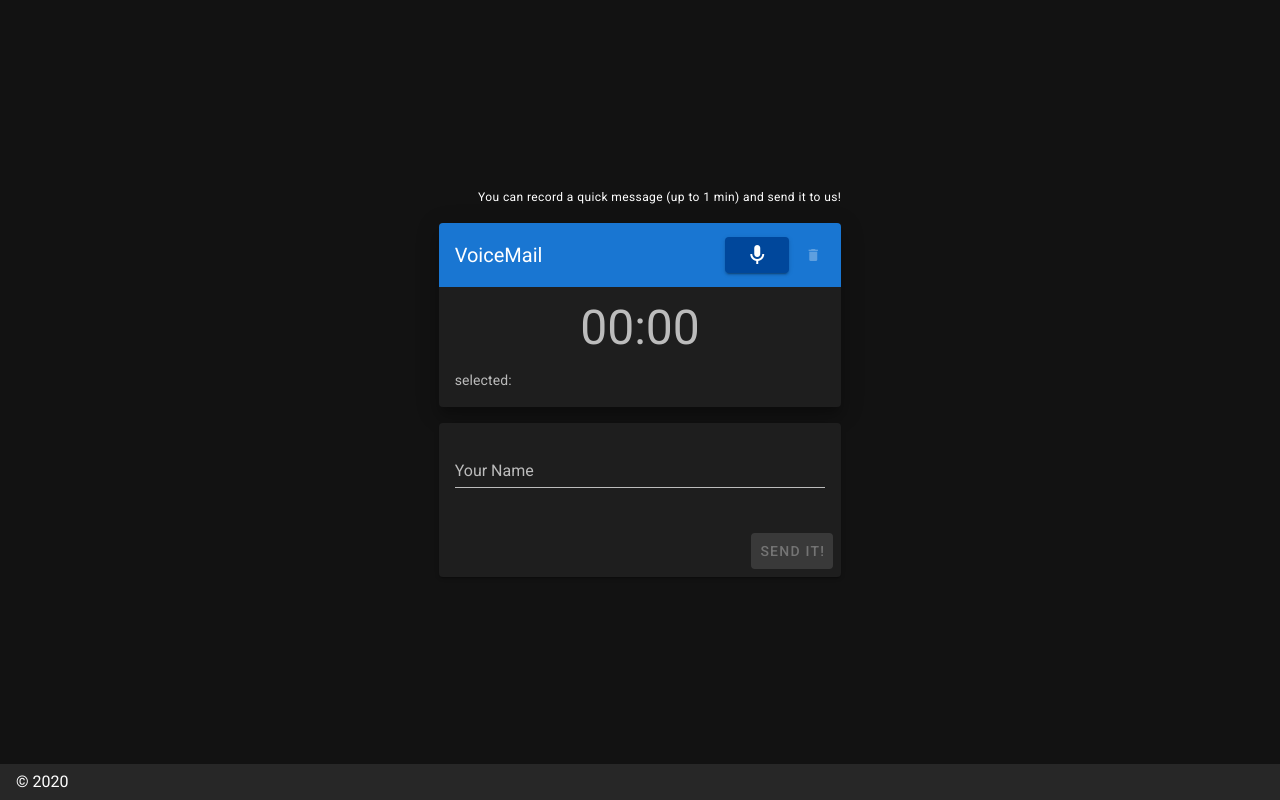
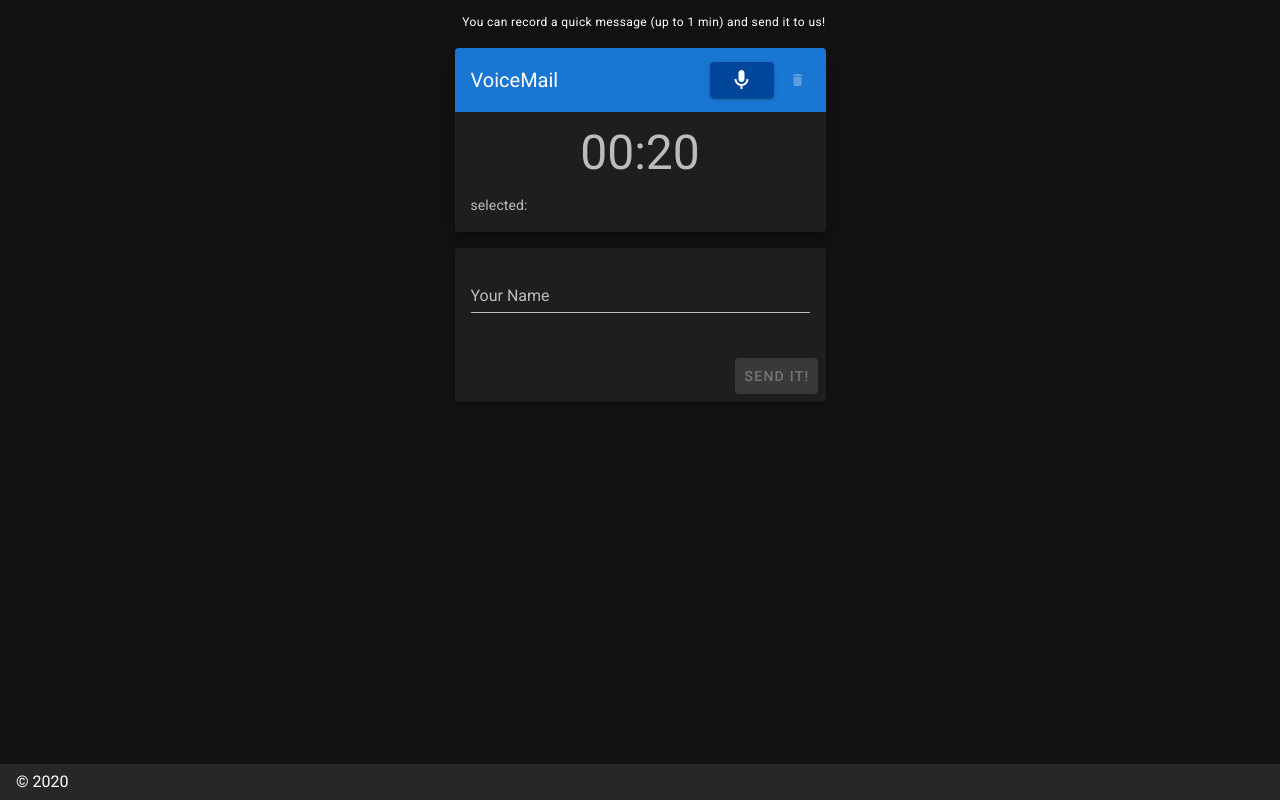
Before and after one commit to ackzell/camati, a Nuxt app: page / in a window 1280 px wide. Built offline with nearby package versions, Linux system fonts and the light colour scheme.

Commit message:
#4 Adding tooltips. Using a countdown instead of a counting upwards to the time limit.

```diff
--- a/components/RecordingItem.vue
+++ b/components/RecordingItem.vue
@@ -4,10 +4,16 @@
       <span class="overline mr-1">Recording {{ recording.number }}</span>
     </div>
     <v-list-item-avatar>
-      <v-btn x-large icon @click="toggleAudio">
+      <v-tooltip bottom>
+        <template v-slot:activator="{ on }">
+          <v-btn x-large icon @click="toggleAudio" v-on="on">
             <v-icon v-if="isPlaying">mdi-pause</v-icon>
             <v-icon v-else>mdi-play</v-icon>
           </v-btn>
+        </template>
+        <span v-if="isPlaying">Pause</span>
+        <span v-else>Play</span>
+      </v-tooltip>
     </v-list-item-avatar>
     <v-list-item-content class="px-5">
       <v-slider
@@ -24,26 +30,40 @@
     <div class="caption mr-5 ml-3 ">
       <span> {{ elapsedTime }} / {{ totalDuration }} </span>
     </div>
+
     <v-list-item-action>
+      <v-tooltip bottom>
+        <template v-slot:activator="{ on }">
           <v-btn
             icon
             x-small
             color="primary darken-3"
             :href="href"
             :download="download"
+            v-on="on"
           >
             <v-icon>mdi-download</v-icon>
           </v-btn>
+        </template>
+        <span>Download</span>
+      </v-tooltip>
     </v-list-item-action>
+
     <v-list-item-action>
+      <v-tooltip bottom>
+        <template v-slot:activator="{ on }">
           <v-btn
             icon
             x-small
             color="primary lighten-3"
             @click="$emit('remove-item', recording.id)"
+            v-on="on"
           >
             <v-icon>mdi-close</v-icon>
           </v-btn>
+        </template>
+        <span>Remove</span>
+      </v-tooltip>
     </v-list-item-action>
   </v-list-item>
 </template>
--- a/components/Timer.vue
+++ b/components/Timer.vue
@@ -1,5 +1,13 @@
 <template>
-  <p class="display-2 text-center">{{ minutes }}</p>
+  <p
+    class="display-2 text-center"
+    :class="{
+      'yellow--text': remainingTime > 5 && remainingTime <= 10,
+      'red--text': remainingTime > 0 && remainingTime <= 5
+    }"
+  >
+    {{ minutes }}
+  </p>
 </template>
 
 <script>
@@ -8,19 +16,23 @@ export default {
     timerStatus: {
       type: String,
       default: 'stopped' // 'started'
+    },
+    timeLimit: {
+      type: Number,
+      default: 60
     }
   },
   data() {
     return {
-      elapsedTime: 0,
+      remainingTime: this.timeLimit,
       interval: null,
       isRunning: false
     }
   },
   computed: {
     minutes() {
-      let minutes = Math.floor(this.elapsedTime / 60)
-      let seconds = this.elapsedTime - minutes * 60
+      let minutes = Math.floor(this.remainingTime / 60)
+      let seconds = this.remainingTime - minutes * 60
 
       if (minutes < 10) {
         minutes = '0' + minutes
@@ -52,11 +64,14 @@ export default {
       this.isRunning = !this.isRunning
     },
     incrementTime() {
-      this.elapsedTime = +this.elapsedTime + 1
+      this.remainingTime = --this.remainingTime
+      if (this.remainingTime > this.timeLimit) {
+        this.stopTimer()
+      }
     },
     stopTimer() {
       // reset the count
-      this.elapsedTime = 0
+      this.remainingTime = this.timeLimit
       // and reset the timer
       clearInterval(this.interval)
       this.isRunning = false
--- a/layouts/default.vue
+++ b/layouts/default.vue
@@ -1,7 +1,7 @@
 <template>
   <v-app dark>
     <v-content>
-      <v-container class="fill-height" fluid>
+      <v-container>
         <nuxt />
       </v-container>
     </v-content>
--- a/pages/index.vue
+++ b/pages/index.vue
@@ -10,22 +10,40 @@
           <v-spacer></v-spacer>
 
           <!-- Start  / Finish recording -->
+          <v-tooltip bottom>
+            <template v-slot:activator="{ on }">
               <v-btn
                 :color="isRecording ? 'red' : 'primary darken-2'"
+                :disabled="recordings.length === 3"
                 @click="toggleRecorder"
+                v-on="on"
               >
                 <v-icon dark>{{
                   isRecording ? 'mdi-stop' : 'mdi-microphone'
                 }}</v-icon>
               </v-btn>
+            </template>
+            <span v-if="!isRecording">Start recording</span>
+            <span v-else>Finish recording</span>
+          </v-tooltip>
 
           <!-- discard recording -->
-          <v-btn icon :disabled="!isRecording" @click="cancelRecording">
+          <v-tooltip bottom>
+            <template v-slot:activator="{ on }">
+              <v-btn
+                icon
+                :disabled="!isRecording"
+                @click="cancelRecording"
+                v-on="on"
+              >
                 <v-icon small>mdi-delete</v-icon>
               </v-btn>
+            </template>
+            <span>Discard recording</span>
+          </v-tooltip>
         </v-toolbar>
         <v-card-text>
-          <timer :timer-status="timerStatus"></timer>
+          <timer :timer-status="timerStatus" :time-limit="TIME_LIMIT"></timer>
 
           <recordings-list
             v-if="recordings.length"
@@ -62,7 +80,6 @@ import Timer from '@/components/Timer'
 
 const ENCODING_TYPE = 'mp3'
 const ENCODE_AFTER_RECORD = true
-const TIME_LIMIT = 180
 
 export default {
   components: {
@@ -79,7 +96,8 @@ export default {
       selected: null,
       timerStatus: 'stopped',
       recordings: [],
-      count: 0
+      count: 0,
+      TIME_LIMIT: 20
     }
   },
   created() {
@@ -141,11 +159,12 @@ export default {
                   audio: url,
                   encoding: ENCODING_TYPE
                 })
-              }
+              },
+              onTimeout: this.stopRecording
             })
 
             this.recorder.setOptions({
-              timeLimit: TIME_LIMIT,
+              timeLimit: this.TIME_LIMIT,
               encodeAfterRecord: ENCODE_AFTER_RECORD,
               mp3: {
                 bitRate: 160
```
Also changed, not shown: package.json (+2 -7 lines), 1 other file (tests, documents, lock files or other folders). Lines whose indentation alone changed are shown as unchanged.
